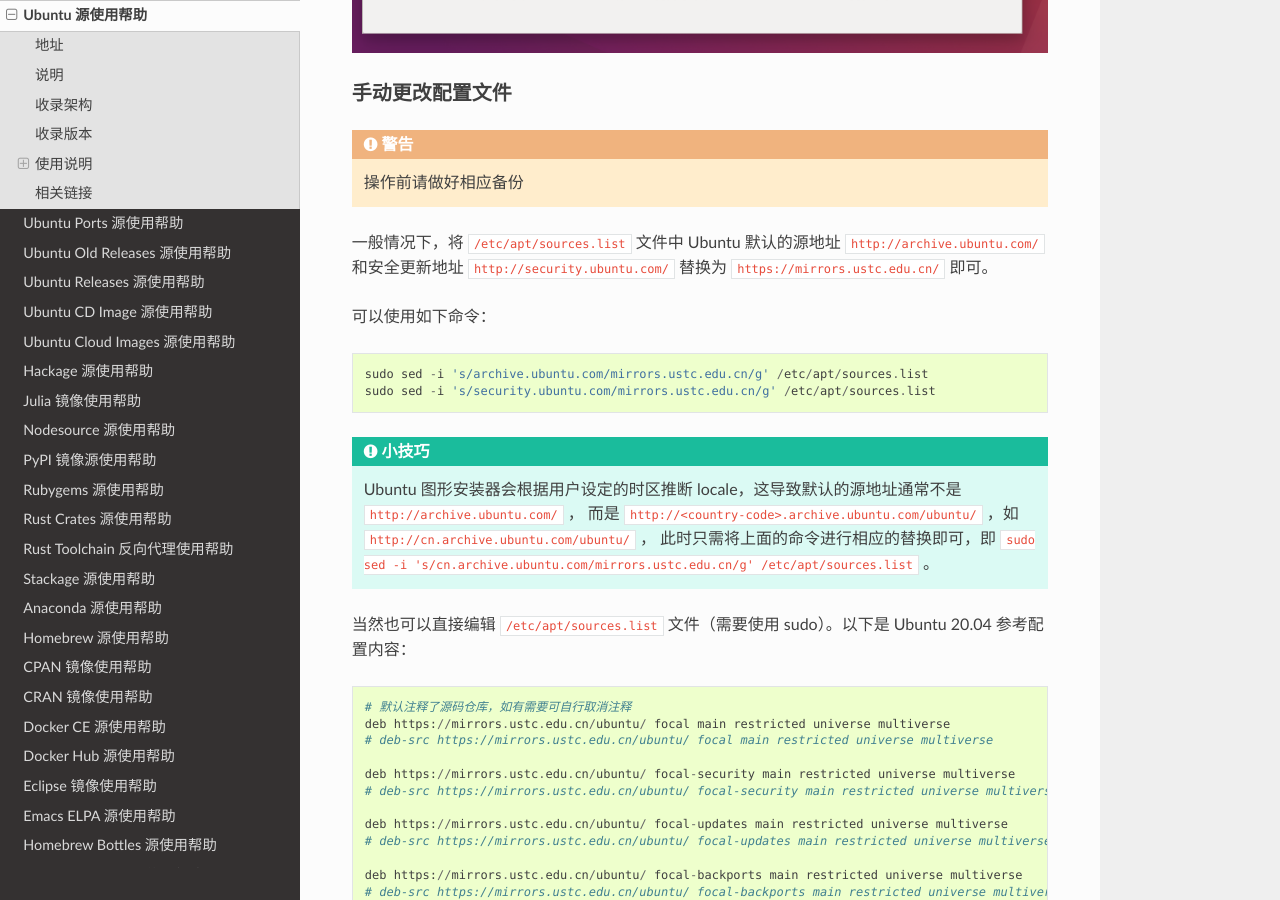
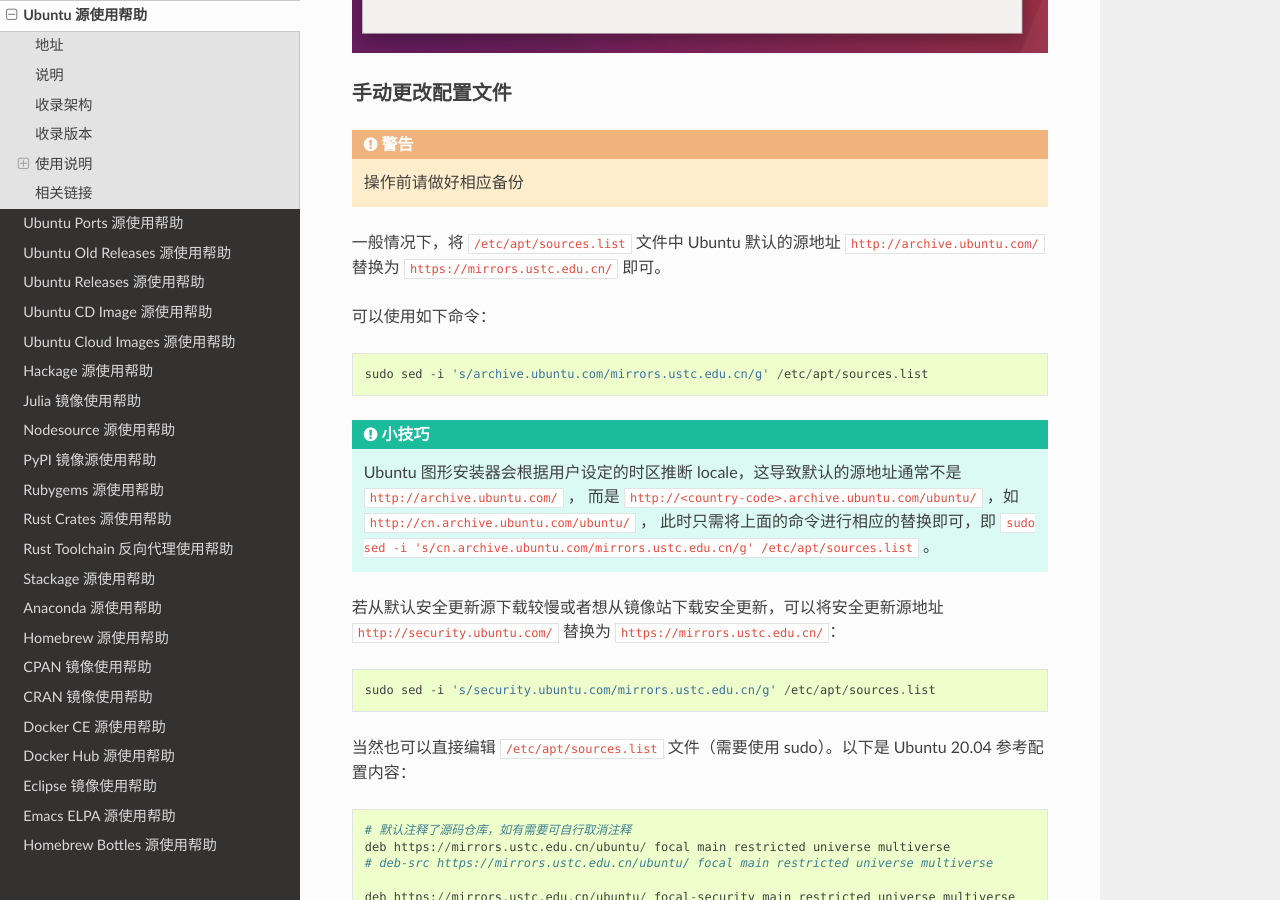
Before and after one commit to ustclug/mirrorhelp, a Sphinx documentation site: the page built from source/ubuntu.rst, in a window 1280 px wide and 900 px high, scrolled down 1395 px. Built offline with Sphinx 7.4.7 and the Read the Docs theme 2.0.0, drawn with Linux system fonts in a browser that asks for light colours; pages that are not in the unit, such as notebooks, are missing from menus.

Commit message:
ubuntu: no changing default security source

```diff
--- a/source/ubuntu.rst
+++ b/source/ubuntu.rst
@@ -46,20 +46,25 @@
     操作前请做好相应备份
 
 一般情况下，将 :file:`/etc/apt/sources.list` 文件中 Ubuntu 默认的源地址 ``http://archive.ubuntu.com/``
-和安全更新地址 ``http://security.ubuntu.com/`` 替换为 ``https://mirrors.ustc.edu.cn/`` 即可。
+替换为 ``https://mirrors.ustc.edu.cn/`` 即可。
 
 可以使用如下命令：
 
 ::
 
   sudo sed -i 's/archive.ubuntu.com/mirrors.ustc.edu.cn/g' /etc/apt/sources.list
-  sudo sed -i 's/security.ubuntu.com/mirrors.ustc.edu.cn/g' /etc/apt/sources.list
 
 .. tip::
     Ubuntu 图形安装器会根据用户设定的时区推断 locale，这导致默认的源地址通常不是 ``http://archive.ubuntu.com/`` ，
     而是 ``http://<country-code>.archive.ubuntu.com/ubuntu/`` ，如 ``http://cn.archive.ubuntu.com/ubuntu/`` ，
     此时只需将上面的命令进行相应的替换即可，即
     ``sudo sed -i 's/cn.archive.ubuntu.com/mirrors.ustc.edu.cn/g' /etc/apt/sources.list`` 。
+
+若从默认安全更新源下载较慢或者想从镜像站下载安全更新，可以将安全更新源地址 ``http://security.ubuntu.com/`` 替换为 ``https://mirrors.ustc.edu.cn/``：
+
+::
+
+  sudo sed -i 's/security.ubuntu.com/mirrors.ustc.edu.cn/g' /etc/apt/sources.list
 
 当然也可以直接编辑 :file:`/etc/apt/sources.list` 文件（需要使用 sudo）。以下是 Ubuntu 20.04 参考配置内容：
 
```
